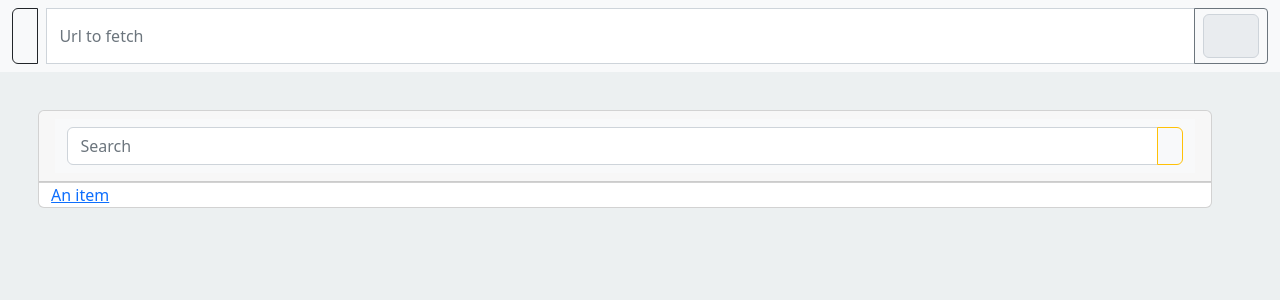
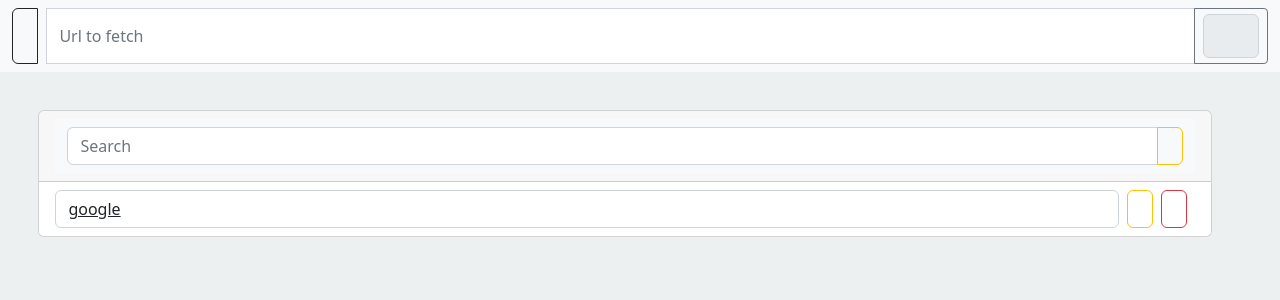
Before and after one commit to shabane/offline, a Django app: page / in a window 1280 px wide. Shown: the top 300 px of the page. Run offline with Django 3.2, Linux system fonts and the light colour scheme; some libraries are stand-ins or nearby versions.

Commit message:
feat[change in the index template]:
	the template was changed{two button delete and rename added}

```diff
--- a/templates/index.html
+++ b/templates/index.html
@@ -18,10 +18,19 @@
             </nav>
           </div>
 
-          <a class="list-group list-group-flush">
-              <a href="https://google.com">
-                  <li class="list-group-item" style="margin-left: 1%">An item</li>
-              </a>
+          <ul class="list-group list-group-flush">
+
+              <div class="list-group-item d-flex">
+                  <a href="https://google.com" class="form-control me-2">google</a>
+                  <button class="btn btn-outline-warning me-2">
+                      <span class="icono-rename" style="color: black;"></span>
+                  </button>
+
+                  <button class="btn btn-outline-danger me-2">
+                      <span class="icono-trash" style="color: black;"></span>
+                  </button>
+
+              </div>
           </ul>
         </div>
     </div>
```
